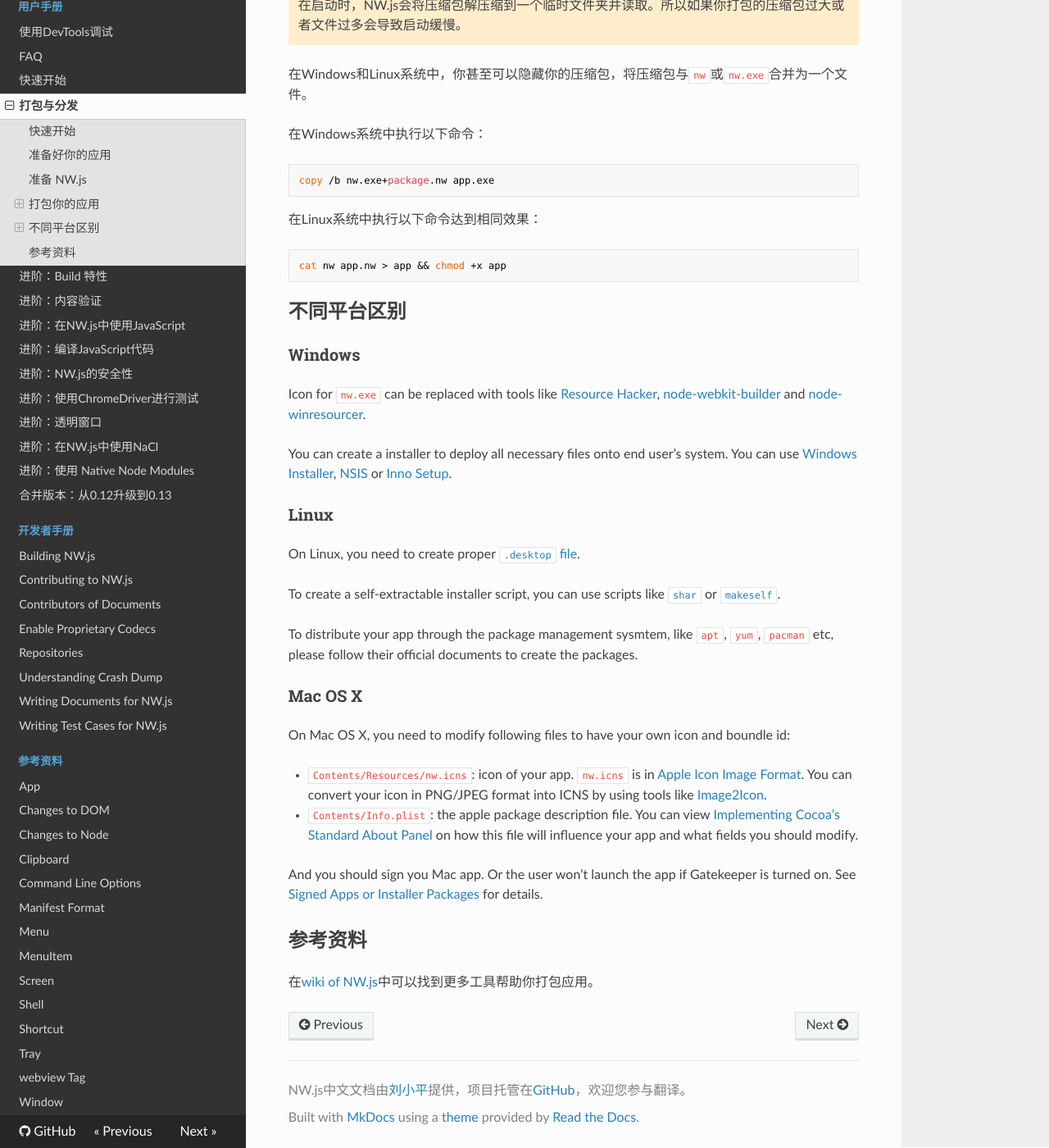
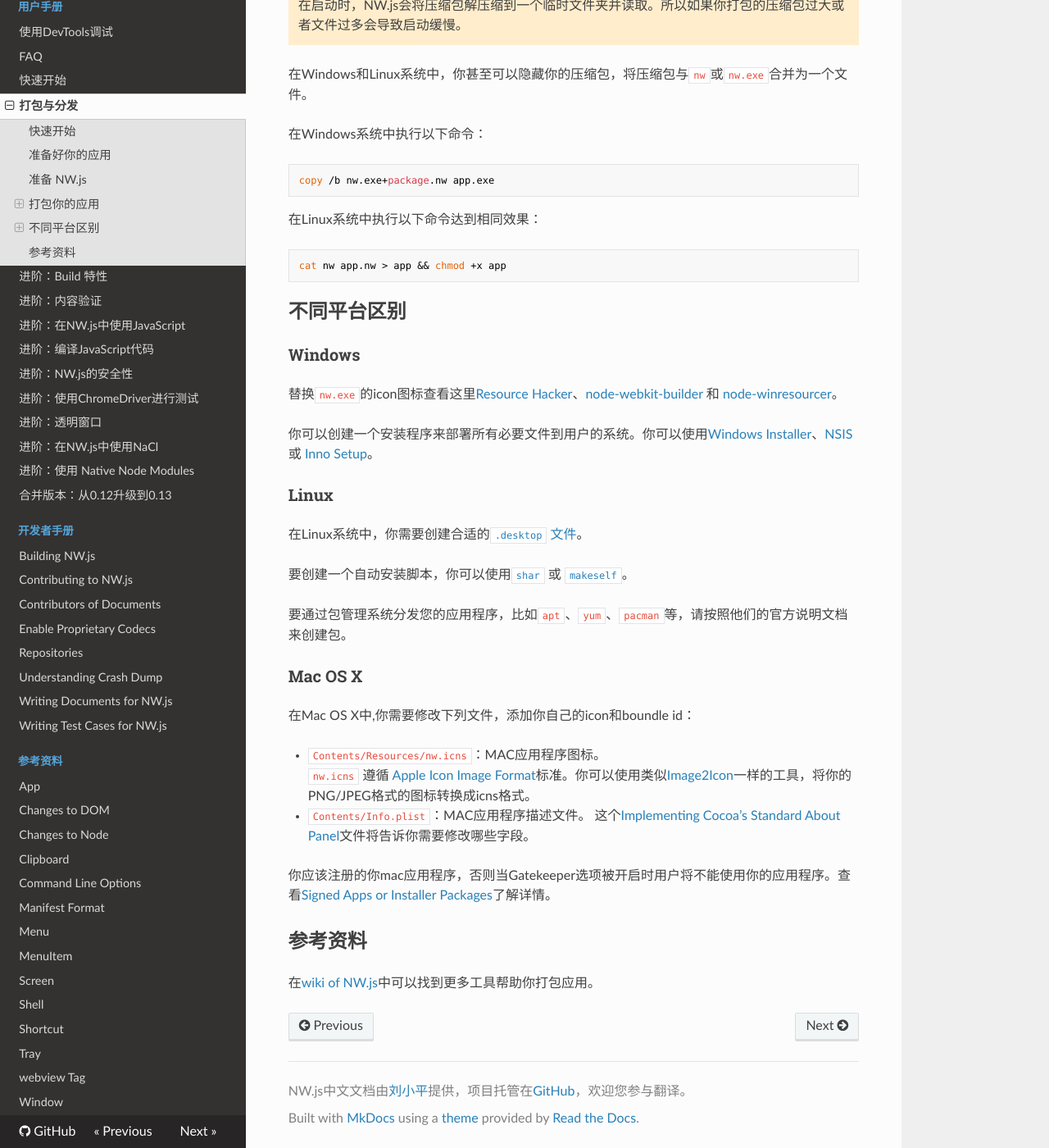
Before and after one commit to lxp135/NW.jsCnDocs, an MkDocs documentation site: the page built from docs/For Users/Package and Distribute.md, in a window 1280 px wide and 1400 px high, scrolled down 2449 px. Shown: the whole window at 82% size. Built offline with MkDocs 1.6.1, drawn with Linux system fonts in a browser that asks for light colours; nearby versions of some CDN libraries; old or Windows-style settings are respelled for this version of MkDocs; some of the changed text lies outside the part shown.

Commit message:
Build Flavors

```diff
--- a/docs/For Users/Package and Distribute.md
+++ b/docs/For Users/Package and Distribute.md
@@ -56,7 +56,7 @@
 
 ### 打包方式2：ZIP压缩文件
 
-你可以将应用的所有相关文件打成一个名为`package.nw`的压缩包。在Windows与Linux系统中，将`package.nw`与NW.js可执行文件合并即可。而在Mac系统中，则将`package.nw`放到`nwjs.app/Contents/Resources/`目录下。
+你可以将应用的所有相关文件打成一个名为`package.nw`的压缩包。在Windows与Linux系统中，将`package.nw`与NW.js可执行文件放到相同目录即可。而在Mac系统中，则将`package.nw`放到`nwjs.app/Contents/Resources/`目录下。
 
 !!! warning "打包过大或者文件过多将导致启动缓慢"
 	在启动时，NW.js会将压缩包解压缩到一个临时文件夹并读取。所以如果你打包的压缩包过大或者文件过多会导致启动缓慢。
@@ -77,26 +77,27 @@ cat nw app.nw > app && chmod +x app
 
 ### Windows
 
-Icon for `nw.exe` can be replaced with tools like [Resource Hacker](http://www.angusj.com/resourcehacker/), [node-webkit-builder](https://github.com/mllrsohn/node-webkit-builder) and [node-winresourcer](https://github.com/felicienfrancois/node-winresourcer).
+替换`nw.exe`的icon图标查看这里[Resource Hacker](http://www.angusj.com/resourcehacker/)、[node-webkit-builder](https://github.com/mllrsohn/node-webkit-builder) 和 [node-winresourcer](https://github.com/felicienfrancois/node-winresourcer)。
 
-You can create a installer to deploy all necessary files onto end user's system. You can use [Windows Installer](https://msdn.microsoft.com/en-us/library/cc185688(VS.85).aspx), [NSIS](http://nsis.sourceforge.net/Main_Page) or [Inno Setup](http://www.jrsoftware.org/isinfo.php).
+你可以创建一个安装程序来部署所有必要文件到用户的系统。你可以使用[Windows Installer](https://msdn.microsoft.com/en-us/library/cc185688(VS.85).aspx)、[NSIS](http://nsis.sourceforge.net/Main_Page) 或 [Inno Setup](http://www.jrsoftware.org/isinfo.php)。
 
 ### Linux
 
-On Linux, you need to create proper [`.desktop` file](https://wiki.archlinux.org/index.php/Desktop_Entries).
+在Linux系统中，你需要创建合适的[`.desktop` 文件](https://wiki.archlinux.org/index.php/Desktop_Entries)。
 
-To create a self-extractable installer script, you can use scripts like [`shar`](https://en.wikipedia.org/wiki/Shar) or [`makeself`](http://stephanepeter.com/makeself/).
+要创建一个自动安装脚本，你可以使用[`shar`](https://en.wikipedia.org/wiki/Shar) 或 [`makeself`](http://stephanepeter.com/makeself/)。
 
-To distribute your app through the package management sysmtem, like `apt`, `yum`, `pacman` etc, please follow their official documents to create the packages.
+要通过包管理系统分发您的应用程序，比如`apt`、`yum`、`pacman`等，请按照他们的官方说明文档来创建包。
 
 ### Mac OS X
 
-On Mac OS X, you need to modify following files to have your own icon and boundle id:
+在Mac OS X中,你需要修改下列文件，添加你自己的icon和boundle id：
 
-* `Contents/Resources/nw.icns`: icon of your app. `nw.icns` is in [Apple Icon Image Format](https://en.wikipedia.org/wiki/Apple_Icon_Image_format). You can convert your icon in PNG/JPEG format into ICNS by using tools like [Image2Icon](http://www.img2icnsapp.com/).
-* `Contents/Info.plist`: the apple package description file. You can view [Implementing Cocoa's Standard About Panel](http://cocoadevcentral.com/articles/000071.php) on how this file will influence your app and what fields you should modify.
+* `Contents/Resources/nw.icns`：MAC应用程序图标。
+`nw.icns` 遵循 [Apple Icon Image Format](https://en.wikipedia.org/wiki/Apple_Icon_Image_format)标准。你可以使用类似[Image2Icon](http://www.img2icnsapp.com/)一样的工具，将你的PNG/JPEG格式的图标转换成icns格式。
+* `Contents/Info.plist`：MAC应用程序描述文件。 这个[Implementing Cocoa's Standard About Panel](http://cocoadevcentral.com/articles/000071.php)文件将告诉你需要修改哪些字段。
 
-And you should sign you Mac app. Or the user won't launch the app if Gatekeeper is turned on. See [Signed Apps or Installer Packages](https://developer.apple.com/library/mac/documentation/IDEs/Conceptual/AppDistributionGuide/DistributingApplicationsOutside/DistributingApplicationsOutside.html) for details.
+你应该注册的你mac应用程序，否则当Gatekeeper选项被开启时用户将不能使用你的应用程序。查看[Signed Apps or Installer Packages](https://developer.apple.com/library/mac/documentation/IDEs/Conceptual/AppDistributionGuide/DistributingApplicationsOutside/DistributingApplicationsOutside.html)了解详情。
 
 ## 参考资料
 
```
Also changed, not shown: docs/For Users/Advanced/Build Flavors.md (+6 -6 lines), site/For Users/Package and Distribute/index.html, site/index.html, site/mkdocs/search_index.json.
